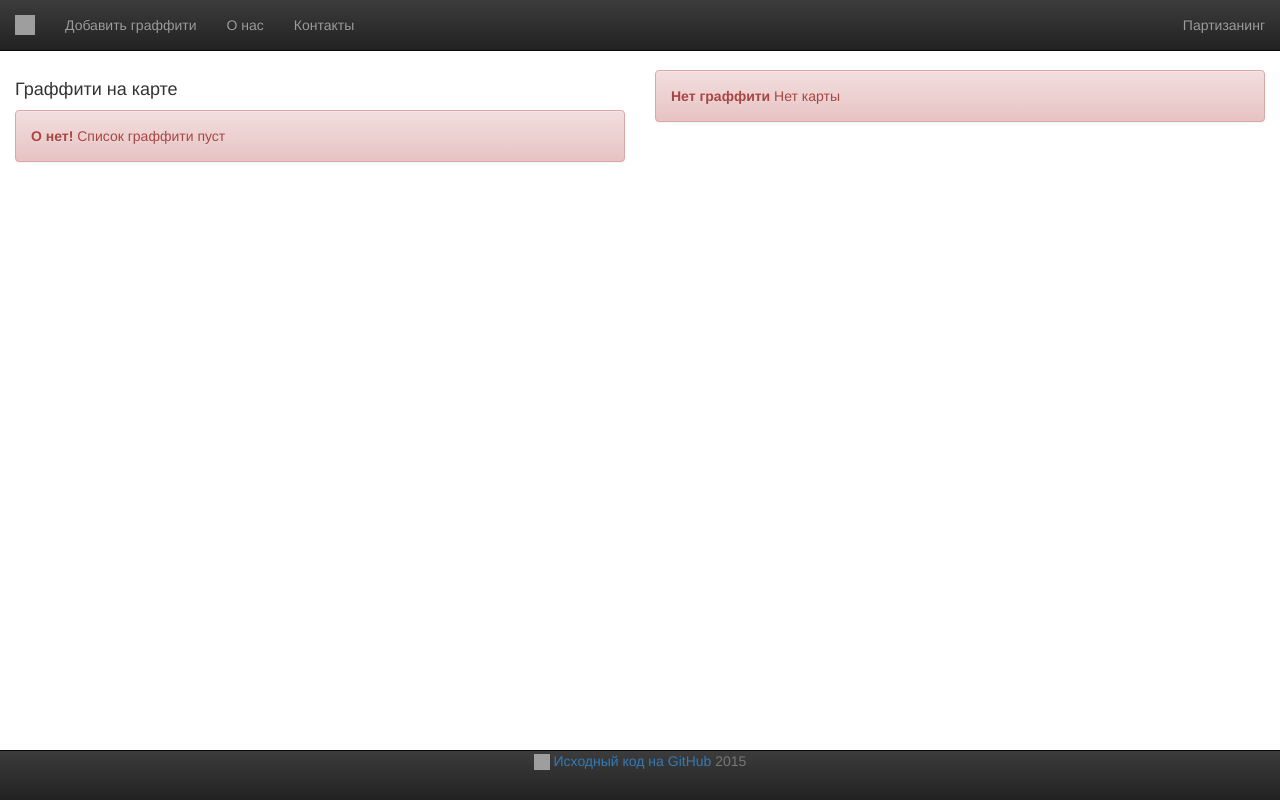
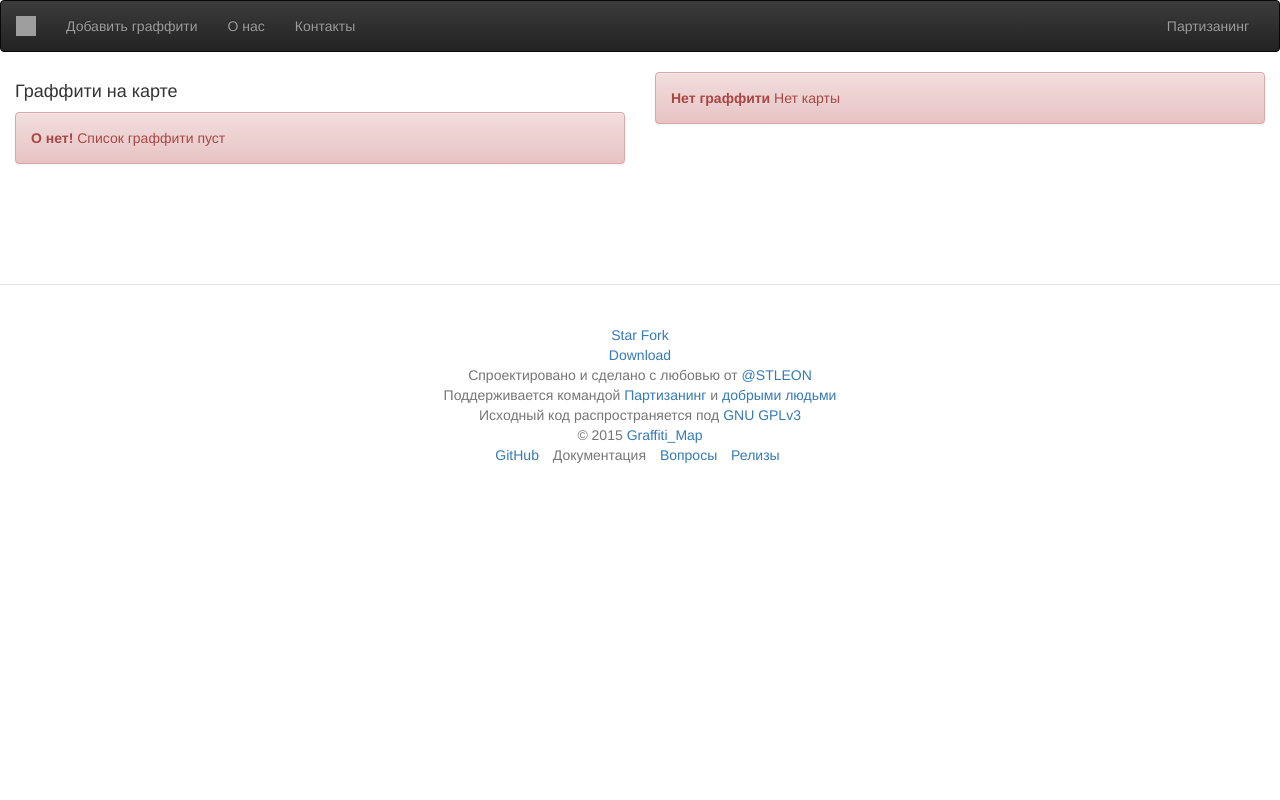
Before and after one commit to stleon/graffiti_map, a Django app: page / in a window 1280 px wide. Run offline with Django 3.2, Linux system fonts and the light colour scheme; data that the repository does not hold is empty; some libraries are stand-ins or nearby versions; grey boxes are pictures that could not be loaded.

Commit message:
design changes

```diff
--- a/graffities/static/css/main.css
+++ b/graffities/static/css/main.css
@@ -1,67 +1,28 @@
-html {
-  position: relative;
-  min-height: 100%;
+.footer {
+  padding-top: 40px;
+  padding-bottom: 40px;
+  margin-top: 100px;
+  color: #767676;
+  text-align: center;
+  border-top: 1px solid #e5e5e5
 }
 
-body {
-  padding-bottom: 40px;
-  padding-top: 60px;
-  color: #5a5a5a;
-  /* Margin bottom by footer height */
-  margin-bottom: 60px;
-
+.footer-links {
+  padding-left: 0;
+  margin-top: 20px
 }
 
-/* Sticky footer styles
--------------------------------------------------- */
-html, body {
-    height: 100%;
-    width: 100%;
+.footer-links li {
+  display: inline;
+  padding: 0 2px
 }
 
-
-
-footer {
-  /*position: absolute;*/
-  bottom: 0;
-  width: 100%;
-  /* Set the fixed height of the footer here */
-  height: 60px;
-
-
+.footer-links li:first-child {
+  padding-left: 0
 }
 
-.text-muted {
-  margin: 20px 0;
+@media (min-width:768px) {
+    .footer p {
+      margin-bottom: 0
+    }
 }
-
-/* http://stackoverflow.com/questions/20773342/bootstrap-3-100-height-of-custom-div-inside-column
-@media (min-width:768px) {
-    .my-row {
-        position: relative;
-        height: 100%;
-        border: 1px solid red;
-        overflow: hidden;
-    }
-    .row.my-row > [class*="col-"] {
-        position: relative
-    }
-    .background {
-        position: absolute;
-        padding-top: 200%;
-        left: 0;
-        top: 0;
-        width: 100%;
-        background: #ccc;
-    }
-    .content {
-        position: relative;
-        z-index: 1;
-        width: 100%;
-        height: 100%;
-        min-height: 100%;
-        text-align: center;
-    }
-
-}
-*/
--- a/templates/index.html
+++ b/templates/index.html
@@ -1,4 +1,5 @@
 {% load staticfiles %}
+{% load thumbnail %}
 <!DOCTYPE html>
 <html lang="ru">
 
@@ -24,7 +25,7 @@
     {% endif %}
 
     <style>
-    #map {width:auto; height:800px;}
+    #map {width:auto; height:900px;}
     </style>
 
     {% endblock %}
@@ -39,13 +40,11 @@
     <![endif]-->
     <link rel="shortcut icon" href="{% static "favicon.ico" %}">
     <link rel="apple-touch-icon-precomposed" sizes="144x144" href="{% static "img/logo_touch_icon.png" %}">
-    <style>
-      body { padding-top: 70px; padding-bottom: 70px;}
-    </style>
+    <link rel="stylesheet" href="{% static "css/main.css" %}">
   </head>
 
   <body>
-    <nav class="navbar navbar-inverse navbar-fixed-top">
+    <nav class="navbar navbar-inverse">
       <div class="container-fluid">
         <!-- Brand and toggle get grouped for better mobile display -->
         <div class="navbar-header">
@@ -81,24 +80,20 @@
         <div class="col-md-6 col-xs-9 col-sm-6">
             <h4>Граффити на карте</h4>
             {% if graffities %}
+              <div class="row">
+              {% for graffiti in graffities %}
+                <div class="col-sm-6 col-md-4">
+                  <a class="thumbnail" href="{% url 'graffiti' graffiti.id %}" data-toggle="tooltip" data-placement="bottom" title="«{{ graffiti.name }}» {{ graffiti.date_created|date:"H:i:s" }} {{ graffiti.date_created|date:"j.m.Y" }}">
 
-              {% for graffiti in graffities %}
+                    {% thumbnail graffiti.photo "270x190" crop="center" as im %}
+                      <img class="img-rounded" src="{{ im.url }}" width="{{ im.width }}" height="{{ im.height }}" alt="{{ graffiti.name }}" title="{{ graffiti.name }}">
+                    {% endthumbnail %}
 
-                <div class="media">
-                  <div class="media-left">
-                    <a href="{% url 'graffiti' graffiti.id %}">
-                      <img class="media-object img-rounded" src="{{ graffiti.photo.url }}" width="400" height="275" alt="{{ graffiti.name }}" title="{{ graffiti.name }}">
-                    </a>
-                  </div>
-                  <div class="media-body">
-                    <p class="lead"><span class="glyphicon glyphicon-text-background" aria-hidden="true"></span> {{ graffiti.name }}</p>
-                    <p class="lead"><span class="glyphicon glyphicon-time" aria-hidden="true"></span> {{ graffiti.date_created|date:"H:i:s" }}</p>
-                    <p class="lead"><span class="glyphicon glyphicon-calendar" aria-hidden="true"></span> {{ graffiti.date_created|date:"j.m.Y" }}</p>
-                    <p class="lead"><span class="glyphicon glyphicon-hand-right" aria-hidden="true"></span> <a href="{% url 'graffiti' graffiti.id %}">Подробнее</a></p>
-                  </div>
+                  </a>
                 </div>
 
               {% endfor %}
+              </div>
 
               {% if is_paginated %}
 
@@ -153,7 +148,7 @@
 
           {% if graffities %}
 
-            <div id="map" data-spy="affix" data-offset-top="70"></div>
+            <div id="map"></div>
 
           {% else %}
 
@@ -171,24 +166,43 @@
     {% endblock %}
     </div>
 
-    <footer class="navbar navbar-fixed-bottom text-muted navbar-inverse">
+    <footer class="footer">
 
       <div class="container-fluid text-center">
-        <a href="https://github.com/stleon/graffiti_map" target="_blank">
-          <img src="{% static "img/GitHub-Mark-Light-120px-plus.png" %}" width="16" height="16">
-          Исходный код на GitHub
-        </a> {% now "Y" %}
+
+        <p>
+          <a class="github-button" href="https://github.com/stleon/graffiti_map" data-icon="octicon-star" data-count-href="/stleon/graffiti_map/stargazers" data-count-api="/repos/stleon/graffiti_map#stargazers_count" data-count-aria-label="# stargazers on GitHub" aria-label="Star stleon/graffiti_map on GitHub">Star</a>
+          <a class="github-button" href="https://github.com/stleon/graffiti_map/fork" data-icon="octicon-git-branch" data-count-href="/stleon/graffiti_map/network" data-count-api="/repos/stleon/graffiti_map#forks_count" data-count-aria-label="# forks on GitHub" aria-label="Fork stleon/graffiti_map on GitHub">Fork</a>
+        </p>
+        <p>
+          <a class="github-button" href="https://github.com/stleon/graffiti_map/archive/master.zip" data-icon="octicon-cloud-download" aria-label="Download stleon/graffiti_map on GitHub">Download</a>
+        </p>
+        <p>Спроектировано и сделано с любовью от <a href="http://twitter.com/STLEON" target="_blank">@STLEON</a></p>
+        <p>Поддерживается командой <a href="http://partizaning.org/" target="_blank">Партизанинг</a> и <a href="https://github.com/stleon/graffiti_map/graphs/contributors" target="_blank">добрыми людьми</a></p>
+        <p>Исходный код распространяется под <a href="http://www.gnu.org/licenses/quick-guide-gplv3.ru.html" target="_blank">GNU GPLv3</a></p>
+        <p>© {% now "Y" %} <a href="#">Graffiti_Map</a></p>
+        <ul class="list-inline">
+          <li><a href="https://github.com/stleon/graffiti_map" target="_blank">GitHub</a></li>
+          <li>Документация</li>
+          <li><a href="https://github.com/stleon/graffiti_map/issues" target="_blank">Вопросы</a></li>
+          <li><a href="https://github.com/stleon/graffiti_map/releases" target="_blank">Релизы</a></li>
+        </ul>
       </div>
 
     </footer>
 
     <script src="{% static "js/jquery.min.js" %}"></script>
     <script src="{% static "js/bootstrap.min.js" %}"></script>
-
+    <script async defer id="github-bjs" src="https://buttons.github.io/buttons.js" type="text/javascript"></script>
     {% block scripts %}
 
       <script src="{% static 'js/yandex_map.js' %}" type="text/javascript"></script>
       <script src="{% static 'js/main_map.js' %}" type="text/javascript"></script>
+      <script>
+        $(function () {
+          $('[data-toggle="tooltip"]').tooltip()
+        })
+      </script>
 
     {% endblock %}
   </body>
```
